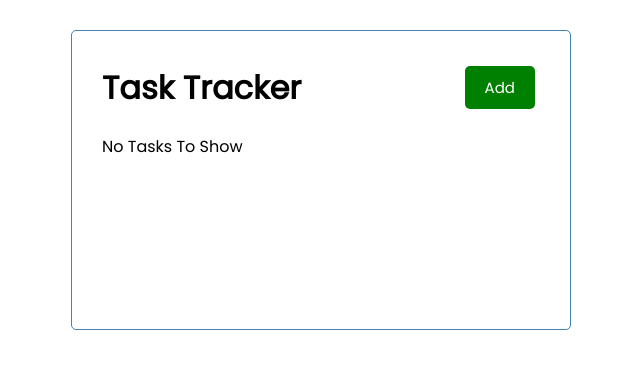
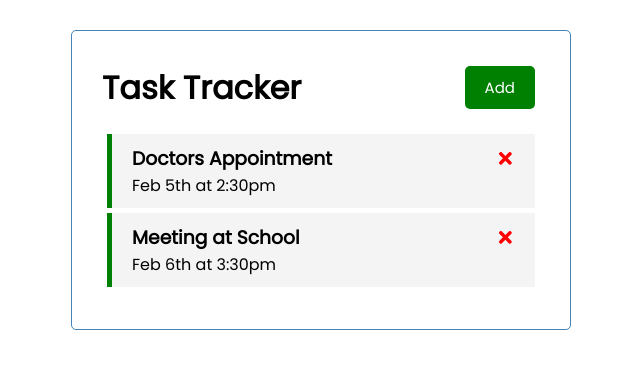
Before and after one commit to stbou/React-JS-Crash-Course, a React (Create React App) app: page / in a window 1280 px wide. Shown: the top 368 px of the page, without its empty margins (319-959 px from the left). Built offline with nearby package versions, Linux system fonts and the light colour scheme; data requests are answered from the project's data file.

Commit message:
delete tasks from server

```diff
--- a/db.json
+++ b/db.json
@@ -11,12 +11,6 @@
       "text": "Meeting at School",
       "day": "Feb 6th at 3:30pm",
       "reminder": true
-    },
-    {
-        "id": 3,
-        "text": "Food Shopping",
-        "day": "Feb 7th at 4:30pm",
-        "reminder": false
     }
   ]
 }
--- a/src/App.js
+++ b/src/App.js
@@ -1,4 +1,4 @@
-import { useState } from "react"
+import { useState, useEffect } from "react"
 import Header from './components/Header'
 import Tasks from './components/Tasks'
 import AddTask from "./components/AddTask"
@@ -9,6 +9,24 @@ const App = () => {
 
   const [tasks, setTasks] = useState([]);
 
+  useEffect(() => {
+
+    const getTasks = async () => {
+      const tasksFromServer = await fetchTasks()
+      setTasks(tasksFromServer)
+    }
+
+   getTasks()
+  }, [])
+
+  // Fetch Tasks
+  const fetchTasks = async () => {
+    const res = await fetch('http://localhost:5000/tasks')
+    const data = await res.json()
+
+    return data
+  }
+
   // Add Task
   const addTask = (task) => {
     const id = Math.floor(Math.random() * 10000) + 1
@@ -17,7 +35,12 @@ const addTask = (task) => {
   }
 
   // Delete Task
-const deleteTask = (id) => {
+  const deleteTask = async (id) => {
+    await fetch (`http://localhost:5000/tasks/${id}`, {
+      method: 'DELETE'
+    })
+
+
     setTasks(tasks.filter((task) => task.id !== id))
   }
 
--- a/src/components/Tasks.js
+++ b/src/components/Tasks.js
@@ -4,9 +4,9 @@ const Tasks = ({ tasks, onDelete, onToggle }) => {
 
     return (
         <>
-            { tasks.map((task) => (
+            { tasks.map((task, index) => (
                 <Task
-                    key={task.id}
+                    key={index}
                     task={task}
                     onDelete={onDelete}
                     onToggle={onToggle}
```
Lines whose indentation alone changed are shown as unchanged.
